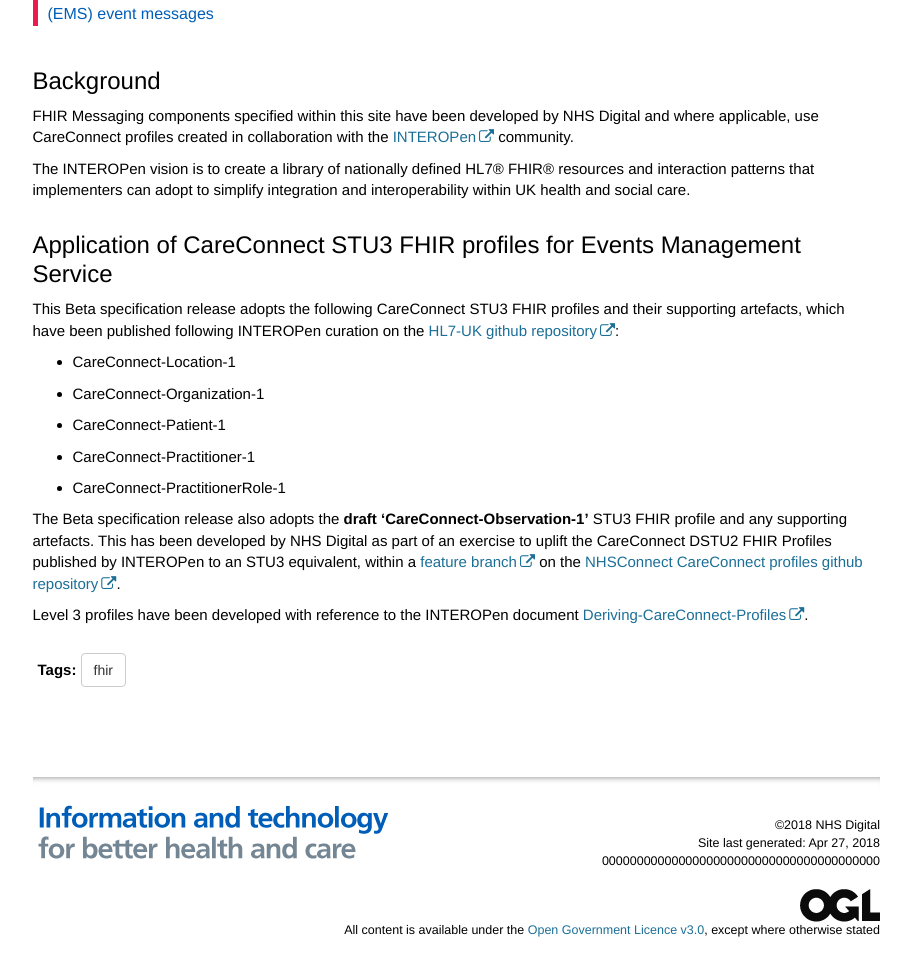
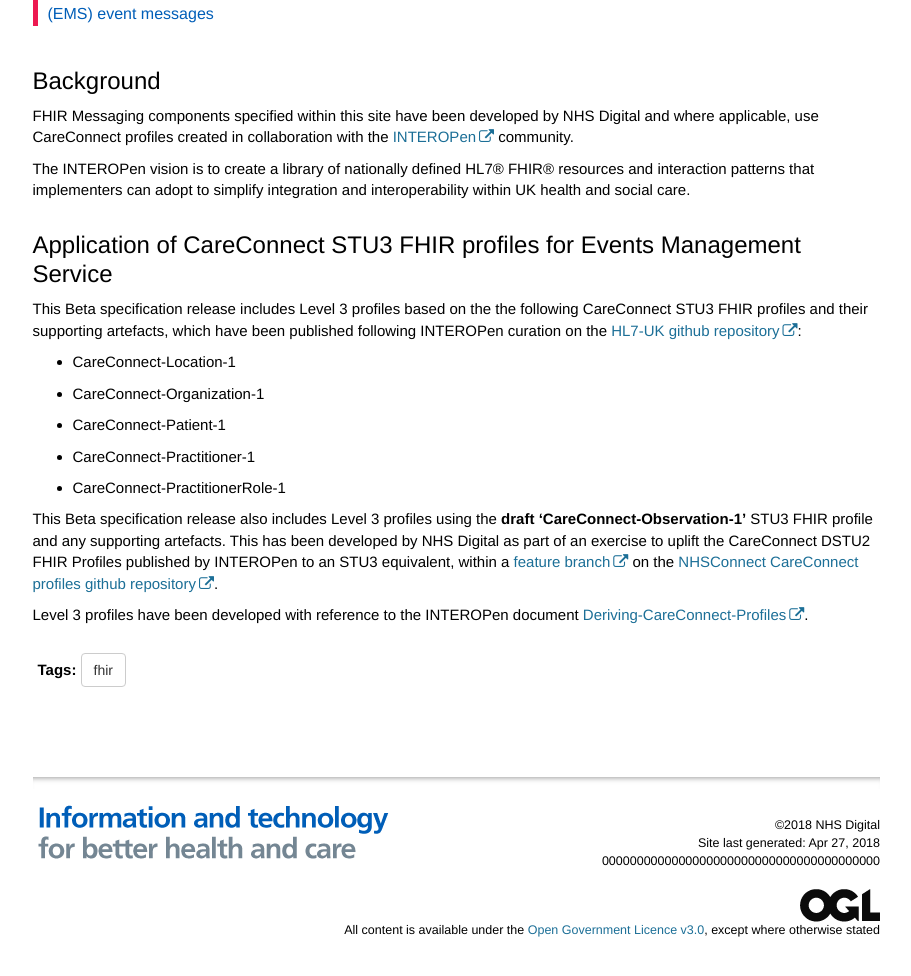
Before and after one commit to nhsconnect/Events-Management, a Jekyll site: the page built from pages/support/support_careconnect.md, in a window 1280 px wide and 1175 px high, cut to the strip 175-1151 px from the top of the window. Shown: the whole strip, without its empty margins (330-1241 px from the left). Built offline with Jekyll 4.4.1, drawn with Linux system fonts in a browser that asks for light colours; nearby versions of some CDN libraries; comment, search, counter and statistics services are not loaded.

Commit message:
Beta release prep QA

```diff
--- a/_data/sidebars/overview_sidebar.yml
+++ b/_data/sidebars/overview_sidebar.yml
@@ -32,11 +32,11 @@
       url: /explore.html
       output: web
       type: homepage
+    - title: Event Header Design
+      url: /explore_event_header_design.html
+      output: web
     - title: Bundle Structure
       url: /explore_bundle_structure.html
-      output: web
-    - title: Event Header Design
-      url: /explore_event_header_design.html
       output: web
 #    - title: FHIR Profiles
 #      url: /explore_fhir_profiles.html
--- a/pages/support/support_careconnect.md
+++ b/pages/support/support_careconnect.md
@@ -15,7 +15,7 @@
 
 ## Application of CareConnect STU3 FHIR profiles for Events Management Service ##
 
-This Beta specification release adopts the following CareConnect STU3 FHIR profiles and their supporting artefacts, which have been published following INTEROPen curation on the [HL7-UK github repository](https://github.com/HL7-UK/CareConnect-profiles-STU3/):
+This Beta specification release includes Level 3 profiles based on the the following CareConnect STU3 FHIR profiles and their supporting artefacts, which have been published following INTEROPen curation on the [HL7-UK github repository](https://github.com/HL7-UK/CareConnect-profiles-STU3/):
 
 - CareConnect-Location-1
 - CareConnect-Organization-1
@@ -23,7 +23,6 @@
 - CareConnect-Practitioner-1
 - CareConnect-PractitionerRole-1
 
-
-The Beta specification release also adopts the **draft** **'CareConnect-Observation-1'** STU3 FHIR profile and any supporting artefacts. This has been developed by NHS Digital as part of an exercise to uplift the CareConnect DSTU2 FHIR Profiles published by INTEROPen to an STU3 equivalent, within a [feature branch](https://github.com/nhsconnect/CareConnect-profiles/tree/feature/stu3) on the [NHSConnect CareConnect profiles github repository](https://github.com/nhsconnect/CareConnect-profiles).
+This Beta specification release also includes Level 3 profiles using the **draft** **'CareConnect-Observation-1'** STU3 FHIR profile and any supporting artefacts. This has been developed by NHS Digital as part of an exercise to uplift the CareConnect DSTU2 FHIR Profiles published by INTEROPen to an STU3 equivalent, within a [feature branch](https://github.com/nhsconnect/CareConnect-profiles/tree/feature/stu3) on the [NHSConnect CareConnect profiles github repository](https://github.com/nhsconnect/CareConnect-profiles).
 
 Level 3 profiles have been developed with reference to the INTEROPen document [Deriving-CareConnect-Profiles](https://docs.google.com/document/d/1Fe6_w78BiNKwAnmsJi0-oQe7TRc2VpFqUQGpdpbkn7s/edit#heading=h.v4n7w91x36ud).
```
Also changed, not shown: pages/explore/explore_bundle_structure.md (+16 -9 lines), pages/explore/explore_event_header_design.md (+5 -7 lines), images/explore/emsdataitems.png (added), images/explore/emsheaderitems.png (added).
